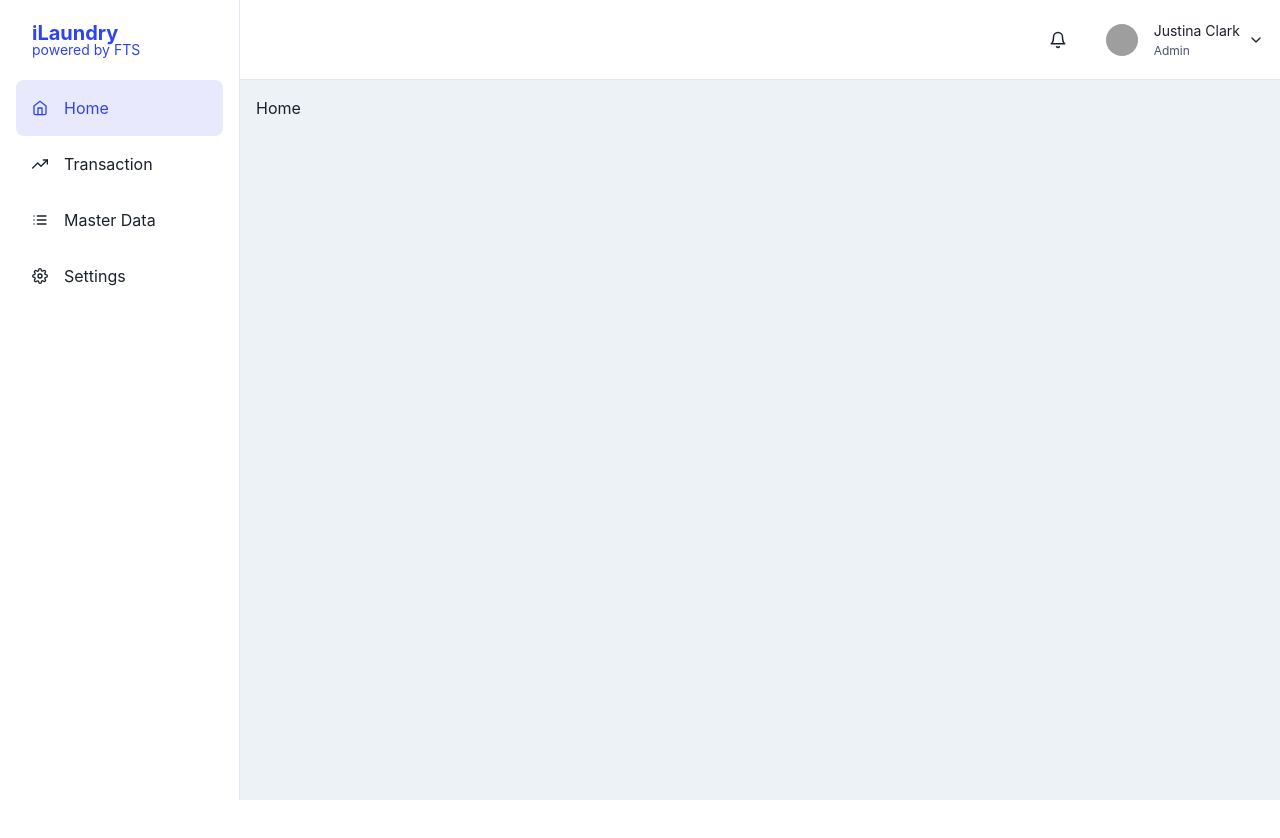
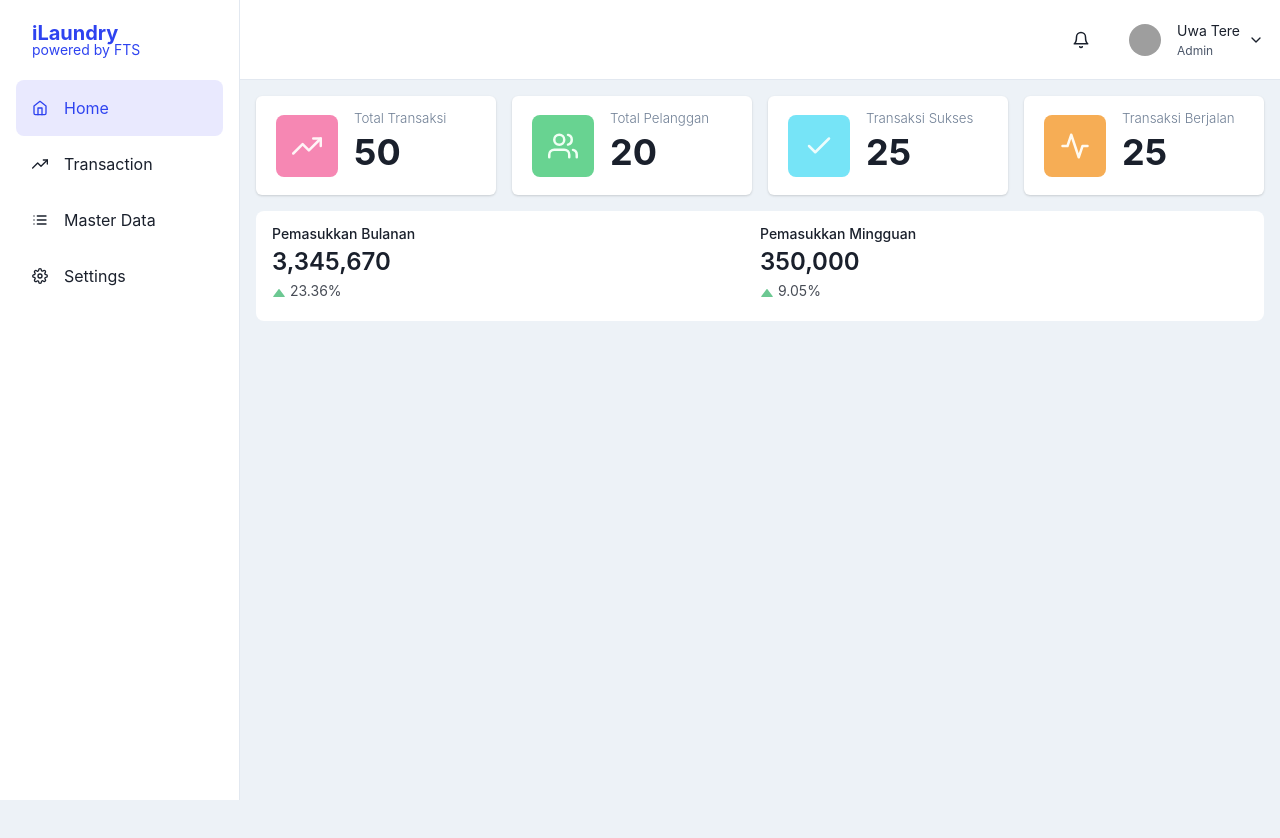
Before and after one commit to azukhrufy/laundry-fe, a Next.js app: page /dashboard/home in a window 1280 px wide. Shown: the top 838 px of the page. Before the commit the page ends 800 px from the top, so only its background shows below. Built offline with nearby package versions, Linux system fonts and the light colour scheme; grey boxes are pictures that could not be loaded.

Commit message:
:sparkles: FE: implement cardStats

```diff
--- a/package.json
+++ b/package.json
@@ -27,6 +27,7 @@
     "react-icons": "^4.9.0",
     "react-redux": "^8.0.5",
     "react-toastify": "^9.1.2",
+    "recharts": "^2.7.1",
     "sass": "^1.59.3",
     "typescript": "4.9.5"
   },
--- /dev/null
+++ b/src/components/cards/StatsCard.tsx
@@ -0,0 +1,69 @@
+import {
+  Card,
+  CardHeader,
+  CardBody,
+  CardFooter,
+  Text,
+  Flex,
+  Icon,
+  Box,
+  BoxProps,
+} from "@chakra-ui/react";
+import { IconType } from "react-icons";
+
+interface StatsCardProps extends BoxProps {
+  icon: IconType;
+  title: string;
+  data: string | number;
+  color?: string;
+}
+
+const StatsCard = ({ icon, title, data, color, ...rest }: StatsCardProps) => {
+  return (
+    <Box {...rest}>
+      <Card {...rest}>
+        <CardBody py={2} px={4}>
+          <Flex
+            align="center"
+            alignItems="center"
+            flexDirection="row"
+            p="1"
+            gap={{ md: "1", xl: "3" }}
+            borderRadius="lg"
+            cursor="pointer"
+          >
+            <Box
+              borderRadius="lg"
+              bg={`${color ? color + ".300" : "brand.primary.300"}`}
+              p={{ md: 2, xl: 4 }}
+            >
+              {icon && (
+                <Icon
+                  color={`${color ? color + ".50" : "brand.primary.50"}`}
+                  fontSize={{ md: 20, xl: 30 }}
+                  as={icon}
+                />
+              )}
+            </Box>
+            <Flex flexDirection="column" p="1">
+              <Text
+                fontSize={{ md: "2xs", xl: "smaller" }}
+                textAlign="center"
+                color="gray.500"
+                lineHeight={1}
+                fontWeight="light"
+              >
+                {title}
+              </Text>
+              <Text fontWeight="bold" fontSize={{ md: "2xl", xl: "4xl" }}>
+                {data}
+              </Text>
+            </Flex>
+          </Flex>
+        </CardBody>
+      </Card>
+    </Box>
+  );
+};
+
+export default StatsCard;
--- /dev/null
+++ b/src/components/cards/StatsCardMobile.tsx
@@ -0,0 +1,71 @@
+import { ReactNode } from "react";
+import {
+  Card,
+  CardHeader,
+  CardBody,
+  CardFooter,
+  Text,
+  Flex,
+  Icon,
+  Box,
+  BoxProps,
+} from "@chakra-ui/react";
+import { IconType } from "react-icons";
+
+interface StatsCardProps extends BoxProps {
+  icon: IconType;
+  title: string;
+  data: string | number;
+  color?: string;
+}
+
+const StatsCardMobile = ({
+  icon,
+  title,
+  data,
+  color,
+  ...rest
+}: StatsCardProps) => {
+  return (
+    <Box {...rest}>
+      <Card {...rest}>
+        <CardBody p={2} w="full">
+          <Flex
+            align="center"
+            flexDirection="row"
+            p="1"
+            borderRadius="lg"
+            cursor="pointer"
+            alignItems="center"
+            gap={2}
+          >
+            <Box
+              borderRadius="lg"
+              bg={`${color ? color + ".300" : "brand.primary.300"}`}
+              py={2}
+              px={3}
+            >
+              {icon && (
+                <Icon
+                  color={`${color ? color + ".50" : "brand.primary.50"}`}
+                  fontSize="16"
+                  as={icon}
+                />
+              )}
+            </Box>
+            <Flex flexDirection="column" borderRadius="lg" cursor="pointer">
+              <Text fontWeight="bold" fontSize="md">
+                {data}
+              </Text>
+              <Text fontSize="2xs" textAlign="center" color="gray.500">
+                {title}
+              </Text>
+            </Flex>
+          </Flex>
+        </CardBody>
+      </Card>
+    </Box>
+  );
+};
+
+export default StatsCardMobile;
--- a/src/components/layout/dashboard.tsx
+++ b/src/components/layout/dashboard.tsx
@@ -42,8 +42,8 @@ interface LinkItemProps {
   link?: string;
 }
 const LinkItems: Array<LinkItemProps> = [
-  { name: "Home", icon: FiHome, link: '/dashboard/home' },
-  { name: "Transaction", icon: FiTrendingUp, link: '/dashboard/transaction' },
+  { name: "Home", icon: FiHome, link: "/dashboard/home" },
+  { name: "Transaction", icon: FiTrendingUp, link: "/dashboard/transaction" },
   { name: "Master Data", icon: FiList },
   { name: "Settings", icon: FiSettings },
 ];
@@ -110,11 +110,12 @@ const MobileNav = ({ onOpen, ...rest }: MobileProps) => {
 
       <Text
         display={{ base: "flex", md: "none" }}
-        fontSize="2xl"
-        fontFamily="monospace"
+        fontSize="xl"
         fontWeight="bold"
+        color="brand.primary.500"
+        lineHeight={1}
       >
-        Logo
+        iLaundry
       </Text>
 
       <HStack spacing={{ base: "0", md: "6" }}>
@@ -135,7 +136,7 @@ const MobileNav = ({ onOpen, ...rest }: MobileProps) => {
                 <Avatar
                   size={"sm"}
                   src={
-                    "https://images.unsplash.com/photo-1619946794135-5bc917a27793?ixlib=rb-0.3.5&q=80&fm=jpg&crop=faces&fit=crop&h=200&w=200&s=b616b2c5b373a80ffc9636ba24f7a4a9"
+                    "https://z-m-scontent.fcgk9-2.fna.fbcdn.net/v/t1.18169-9/12670484_1695308580757387_5879267640628321681_n.jpg?stp=cp0_dst-jpg_e15_fr_q65&_nc_cat=104&ccb=1-7&_nc_sid=85a577&_nc_ohc=LyJ0_l6dzw4AX-lrgi_&_nc_ad=z-m&_nc_cid=1225&_nc_eh=c201384f5ea0b048a3f72f81853832bb&_nc_rml=0&_nc_ht=z-m-scontent.fcgk9-2.fna&oh=00_AfD9l7xxzeBftPtrLm-_dDDRlAkOIvSMJhBDIHFHW29-ZQ&oe=64B5660C"
                   }
                 />
                 <VStack
@@ -144,7 +145,7 @@ const MobileNav = ({ onOpen, ...rest }: MobileProps) => {
                   spacing="1px"
                   ml="2"
                 >
-                  <Text fontSize="sm">Justina Clark</Text>
+                  <Text fontSize="sm">Uwa Tere</Text>
                   <Text fontSize="xs" color="gray.600">
                     Admin
                   </Text>
--- a/src/pages/dashboard/home/index.tsx
+++ b/src/pages/dashboard/home/index.tsx
@@ -1,9 +1,84 @@
+import {
+  Box,
+  Flex,
+  Grid,
+  GridItem,
+  Stat,
+  StatArrow,
+  StatGroup,
+  StatHelpText,
+  StatLabel,
+  StatNumber,
+} from "@chakra-ui/react";
+import { IconType } from "react-icons";
+import { FiActivity, FiCheck, FiTrendingUp, FiUsers } from "react-icons/fi";
 import SidebarWithHeader from "@/components/layout/dashboard";
+import StatsCardMobile from "@/components/cards/StatsCardMobile";
+import StatsCard from "@/components/cards/StatsCard";
+
+const cardItems = [
+  { title: "Total Transaksi", icon: FiTrendingUp, data: 50, color: "pink" },
+  { title: "Total Pelanggan", icon: FiUsers, data: 20, color: "green" },
+  { title: "Transaksi Sukses", icon: FiCheck, data: 25, color: "cyan" },
+  { title: "Transaksi Berjalan", icon: FiActivity, data: 25, color: "orange" },
+];
 
 const Home = () => {
   return (
     <SidebarWithHeader>
-      <div>Home</div>
+      <Box minH="100vh">
+        <Box display={{ base: "none", md: "block" }}>
+          <Grid templateColumns={{md: "repeat(2, 1fr)", lg:"repeat(4, 1fr)"}} gap={{ md: 2, xl: 4 }} flexWrap='wrap'>
+            {cardItems.map((item) => (
+              <>
+                <StatsCard
+                  icon={item.icon}
+                  title={item.title}
+                  data={item.data}
+                  color={item.color}
+                  display={{ base: "none", md: "block" }}
+                />
+              </>
+            ))}
+          </Grid>
+        </Box>
+        <Box display={{ base: "block", md: "none" }}>
+          <Grid templateColumns="repeat(2, 1fr)" gap={4}>
+            {cardItems.map((item) => (
+              <>
+                <StatsCardMobile
+                  icon={item.icon}
+                  title={item.title}
+                  data={item.data}
+                  color={item.color}
+                  display={{ base: "block", md: "none" }}
+                />
+              </>
+            ))}
+          </Grid>
+        </Box>
+        <Box bg="white" mt={4} borderRadius="lg" py={3} px={4}>
+          <StatGroup>
+            <Stat>
+              <StatLabel>Pemasukkan Bulanan</StatLabel>
+              <StatNumber>3,345,670</StatNumber>
+              <StatHelpText>
+                <StatArrow type="increase" />
+                23.36%
+              </StatHelpText>
+            </Stat>
+
+            <Stat>
+              <StatLabel>Pemasukkan Mingguan</StatLabel>
+              <StatNumber>350,000</StatNumber>
+              <StatHelpText>
+                <StatArrow type="increase" />
+                9.05%
+              </StatHelpText>
+            </Stat>
+          </StatGroup>
+        </Box>
+      </Box>
     </SidebarWithHeader>
   );
 };
```
Also changed, not shown: 1 other file (tests, documents, lock files or other folders).
